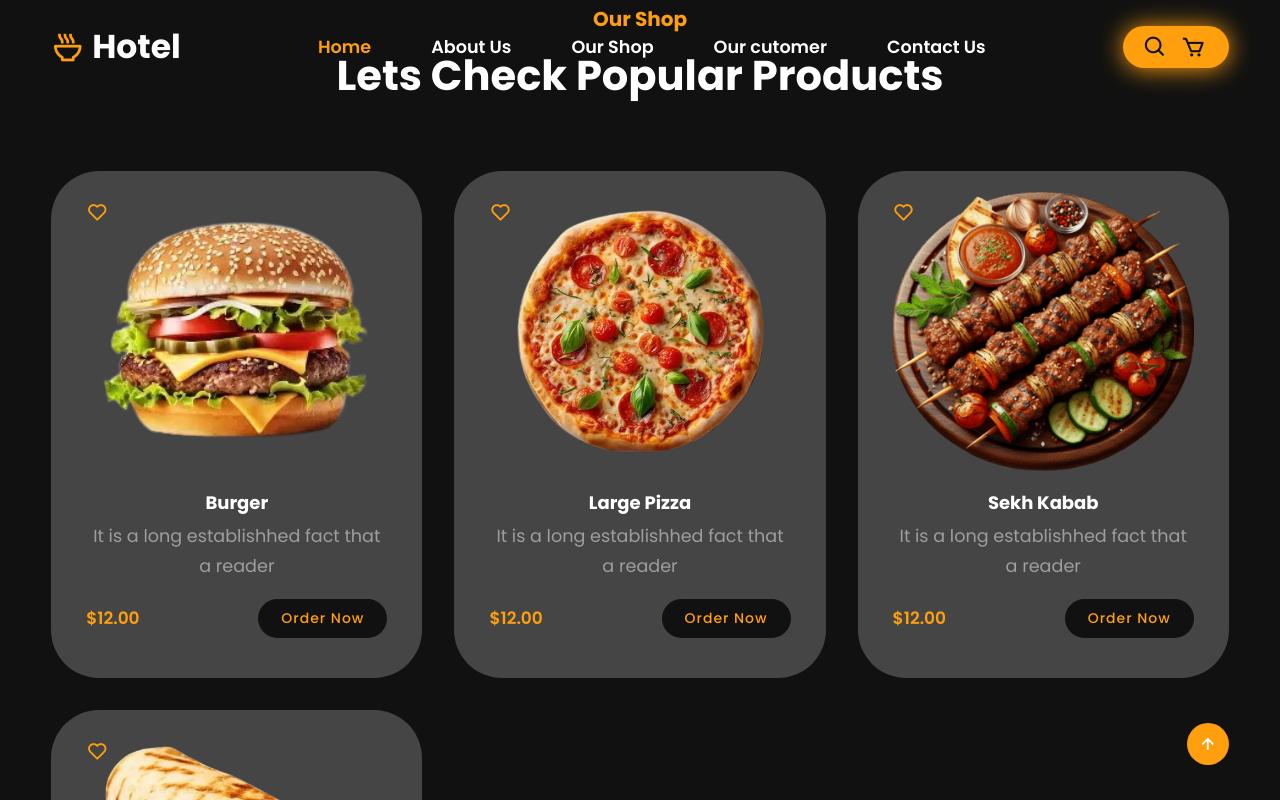
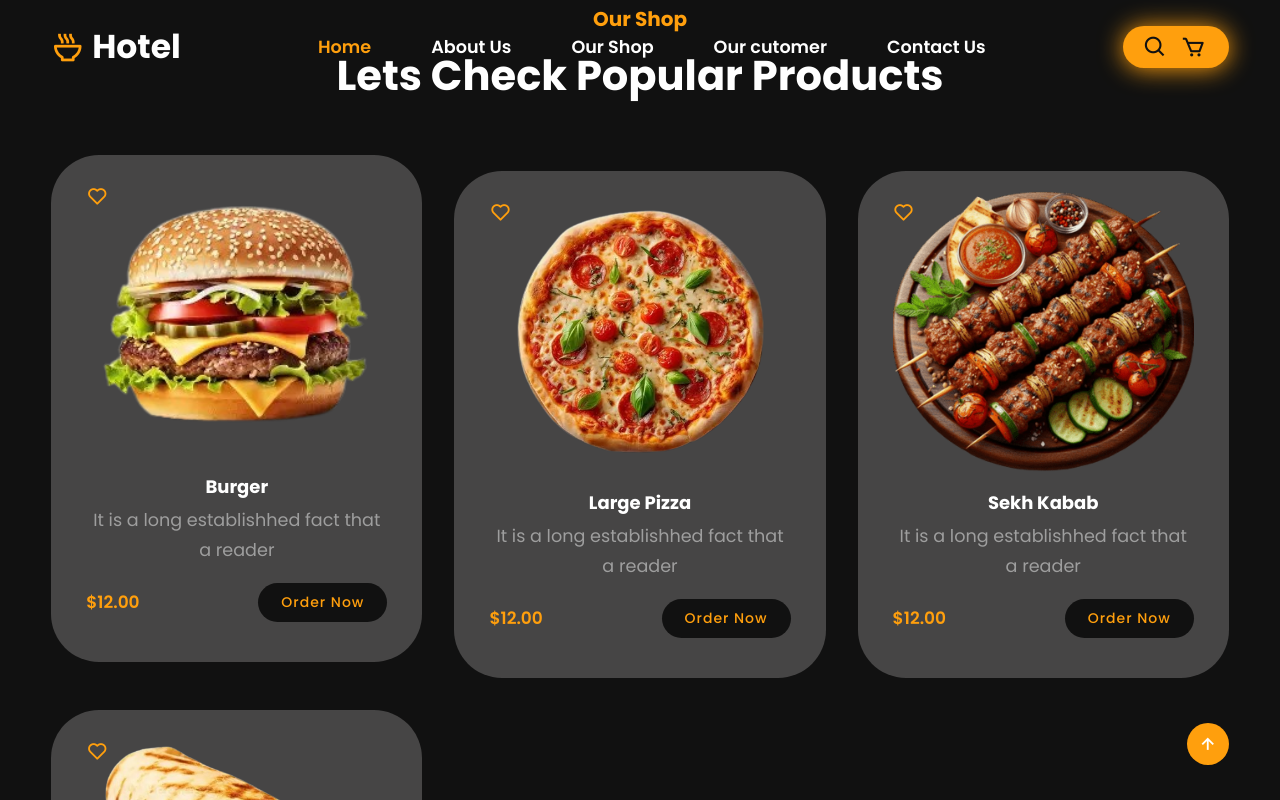
Before and after one commit to Farhan-Tazir/Restorant_Management, a plain HTML site: page index.html in a window 1280 px wide. In both pictures the pointer is over the element 236 px from the left and 2236 px from the top of the page. Shown: the part 1812-2612 px from the top of the page. Drawn offline with nearby package versions, Linux system fonts and the light colour scheme.

Commit message:
add the hover effect to the cards(raw)

```diff
--- a/style.css
+++ b/style.css
@@ -243,6 +243,10 @@ header.sticky{
     padding: 10px 35px 40px;
     background: var(--other-color);
     border-radius: 3rem;
+    transition: all .50s ease;
+}
+.row:hover{
+    transform: translateY(-1rem);
 }
 .row img{
     width: 100%;
```
